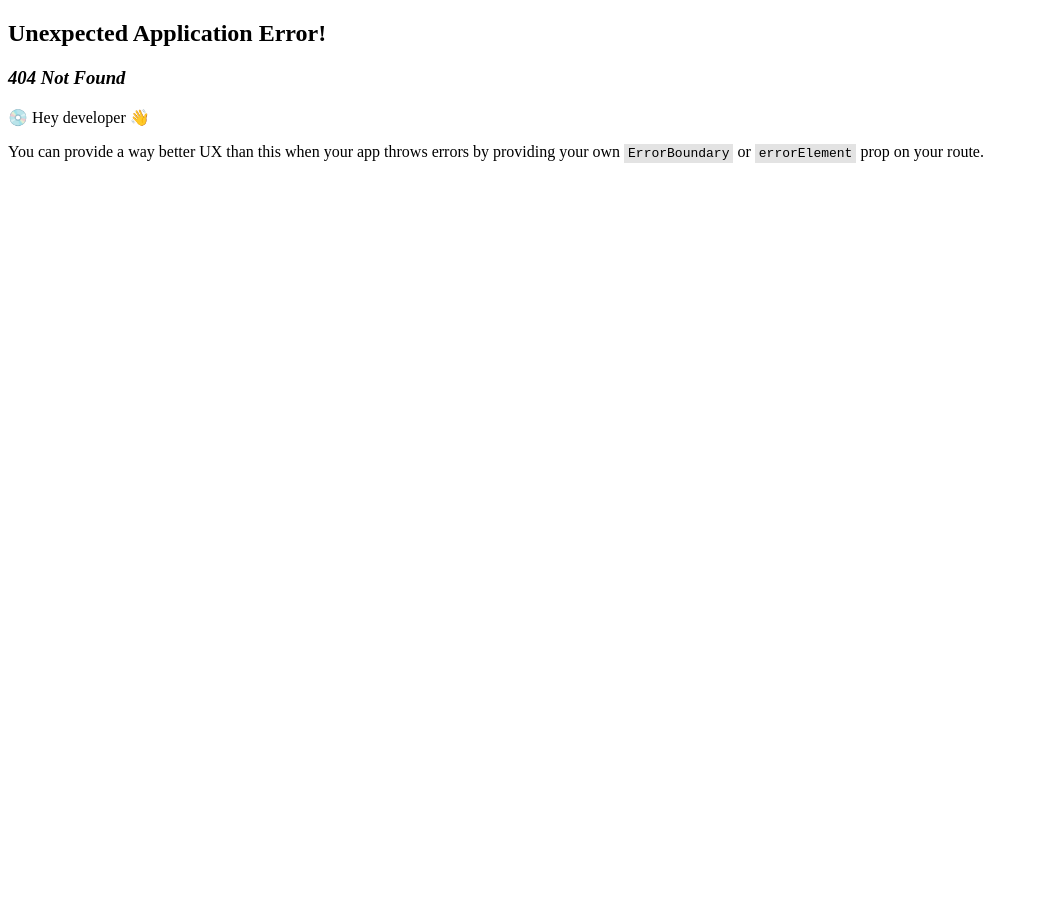
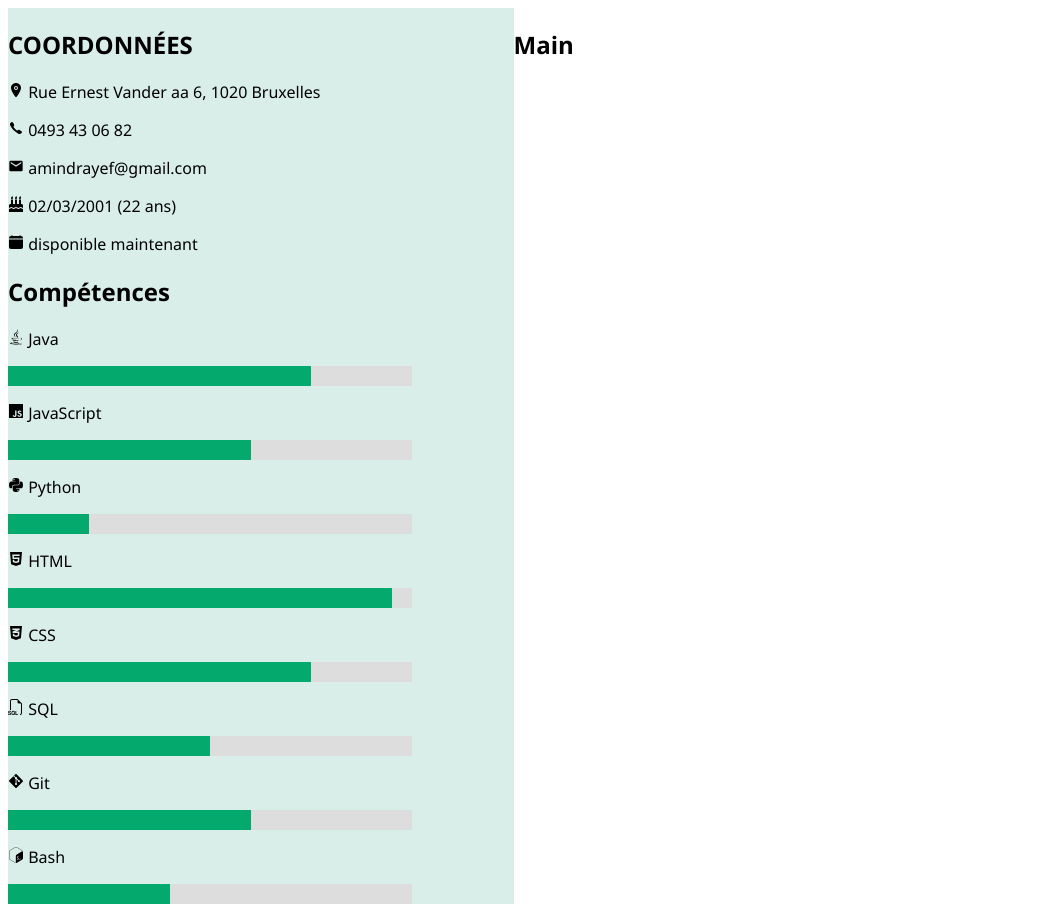
Before and after one commit to Arnemix/portfolio-drayef-mohamed-amin, a React (Create React App) app: page /cv in a window 1280 px wide. Before the commit this address had no page. Shown: the whole page, without its empty margins (0-1039 px from the left). Before the commit the page ends 800 px from the top, so only its background shows below. Built offline with nearby package versions, Linux system fonts and the light colour scheme.

Commit message:
Début sidebar cv

```diff
--- a/public/index.html
+++ b/public/index.html
@@ -1,17 +1,17 @@
 <!DOCTYPE html>
 <html lang="fr">
+
 <head>
     <meta charset="utf-8" />
     <link rel="icon" href="%PUBLIC_URL%/favicon.ico" />
     <meta name="viewport" content="width=device-width, initial-scale=1" />
     <meta name="theme-color" content="#000000" />
-        <meta
-        name="description"
-        content="Web site created using create-react-app"
-        />
-        <title>portfolio-drayef-mohamed-amin</title>
+    <meta name="description" content="Web site created using create-react-app" />
+    <title>Portfolio | Drayef Mohamed Amin (Beta)</title>
 </head>
+
 <body>
     <div id="root"></div>
 </body>
+
 </html>
--- a/src/App.scss
+++ b/src/App.scss
@@ -0,0 +1,3 @@
+body {
+    font-family: "Segoe UI", Tahoma, Geneva, Verdana, sans-serif;
+}
--- /dev/null
+++ b/src/components/cv/CV.jsx
@@ -0,0 +1,59 @@
+import React from "react";
+import "./CV.scss";
+import data from "../../data/cv/cv-data.json";
+import { IoLocation } from "react-icons/io5";
+import { IoIosCall } from "react-icons/io";
+import { MdEmail } from "react-icons/md";
+import { FaBirthdayCake } from "react-icons/fa";
+import { getAge, getIcon } from "../../utils/utils";
+import { IoCalendarClear } from "react-icons/io5";
+
+function CV(props) {
+    return (
+        <div className="cv-container">
+            <div className="cv-sidebar">
+                <div className="cv-picture">{/* Mettre la photo */}</div>
+                <div className="cv-coordinates">
+                    <h2>COORDONNÉES</h2>
+                    <p>
+                        <IoLocation /> {data["cv-personnal-info"]["location"]}
+                    </p>
+                    <p>
+                        <IoIosCall /> {data["cv-personnal-info"]["phoneNumber"]}
+                    </p>
+                    <p>
+                        <MdEmail /> {data["cv-personnal-info"]["email"]}
+                    </p>
+                    <p>
+                        <FaBirthdayCake /> {data["cv-personnal-info"]["dateOfBirth"]} ({getAge("2001-03-02")} ans)
+                    </p>
+                    <p>
+                        <IoCalendarClear /> disponible maintenant
+                    </p>
+                </div>
+                <div className="cv-skills">
+                    <h2>Compétences</h2>
+                    <div className="cv-skills-container">
+                        {data["cv-skill"].map((skill) => {
+                            return (
+                                <div key={skill["id"]} className="cv-skill">
+                                    <p>
+                                        {getIcon(skill["name"])} {skill["name"]}
+                                    </p>
+                                    <div className="progress-container">
+                                        <div className="progress" style={{ width: `${skill["level"]}%` }}></div>
+                                    </div>
+                                </div>
+                            );
+                        })}
+                    </div>
+                </div>
+            </div>
+            <div className="cv-main">
+                <h2>Main</h2>
+            </div>
+        </div>
+    );
+}
+
+export default CV;
--- /dev/null
+++ b/src/components/cv/CV.scss
@@ -0,0 +1,17 @@
+.cv-container {
+    display: flex;
+    width: 100%;
+    .cv-sidebar {
+        background-color: rgb(218, 238, 233);
+        width: 40%;
+    }
+}
+
+.progress-container {
+    width: 80%;
+    background-color: #ddd;
+    .progress {
+        height: 20px;
+        background-color: #04aa6d;
+    }
+}
--- /dev/null
+++ b/src/data/cv/cv-data.json
@@ -0,0 +1,87 @@
+{
+    "cv-personnal-info": {
+        "firstName": "Drayef",
+        "lastName": "Mohamed Amin",
+        "jobTitle": "Développeur",
+        "location": "Rue Ernest Vander aa 6, 1020 Bruxelles",
+        "land": "Belgique",
+        "dateOfBirth": "02/03/2001",
+        "phoneNumber": "0493 43 06 82",
+        "email": "amindrayef@gmail.com",
+        "website": "https://amindrayef.com"
+    },
+    "cv-skill": [
+        {
+            "id": 1,
+            "name": "Java",
+            "level": 75,
+            "startLearningYear": 2017,
+            "learnedFrameworks": [
+                "Spring",
+                "Spring Boot"
+            ]
+        },
+        {
+            "id": 2,
+            "name": "JavaScript",
+            "level": 60,
+            "startLearningYear": 2020,
+            "learnedFrameworks": [
+                "React",
+                "Angular"
+            ]
+        },
+        {
+            "id": 3,
+            "name": "Python",
+            "level": 20,
+            "startLearningYear": 2021,
+            "learnedFrameworks": []
+        },
+        {
+            "id": 4,
+            "name": "HTML",
+            "level": 95,
+            "startLearningYear": 2018,
+            "learnedFrameworks": []
+        },
+        {
+            "id": 5,
+            "name": "CSS",
+            "level": 75,
+            "startLearningYear": 2018,
+            "learnedFrameworks": [
+                "Bootstrap",
+                "Sass"
+            ]
+        },
+        {
+            "id": 6,
+            "name": "SQL",
+            "level": 50,
+            "startLearningYear": 2018,
+            "learnedFrameworks": [
+                "MySQL",
+                "Json",
+                "MongoDB"
+            ]
+        },
+        {
+            "id": 7,
+            "name": "Git",
+            "level": 60,
+            "startLearningYear": 2018,
+            "learnedFrameworks": [
+                "GitHub",
+                "GitLab"
+            ]
+        },
+        {
+            "id": 8,
+            "name": "Bash",
+            "level": 40,
+            "startLearningYear": 2018,
+            "learnedFrameworks": []
+        }
+    ]
+}
--- a/src/redux/store/store.js
+++ b/src/redux/store/store.js
@@ -1,5 +1,4 @@
-import { configureStore } from '@reduxjs/toolkit';
-import todoReducer from './slices/todoSlice';
+import { configureStore } from "@reduxjs/toolkit";
 
 export default configureStore({
     reducer: {
--- /dev/null
+++ b/src/utils/utils.js
@@ -0,0 +1,52 @@
+import { FaJava } from "react-icons/fa";
+import { IoLogoJavascript } from "react-icons/io5";
+import { FaHtml5 } from "react-icons/fa";
+import { FaCss3Alt } from "react-icons/fa";
+import { FaReact } from "react-icons/fa";
+import { BsFiletypeSql } from "react-icons/bs";
+import { FaPython } from "react-icons/fa";
+import { FaGitAlt } from "react-icons/fa";
+import { SiGnubash } from "react-icons/si";
+
+export function getAge(dateOfBirth) {
+    const today = new Date();
+    const birthday = new Date(dateOfBirth);
+    let age = today.getFullYear() - birthday.getFullYear();
+    const currentMonth = today.getMonth();
+    const birthMonth = birthday.getMonth();
+    const currentDay = today.getDate();
+    const birthDay = birthday.getDate();
+
+    // If the birthday hasn't passed yet this year, decrease the age by 1
+    if (currentMonth < birthMonth || (currentMonth === birthMonth && currentDay < birthDay)) {
+        age--;
+    }
+
+    return age;
+}
+
+export function getIcon(x) {
+    switch (x.toLowerCase()) {
+        case "java":
+            return <FaJava />;
+        case "javascript":
+            return <IoLogoJavascript />;
+        case "html":
+            return <FaHtml5 />;
+        case "css":
+            return <FaCss3Alt />;
+        case "react":
+            return <FaReact />;
+        case "sql":
+            return <BsFiletypeSql />;
+        case "python":
+            return <FaPython />;
+        case "git":
+            return <FaGitAlt />;
+        case "bash":
+            return <SiGnubash />;
+
+        default:
+            return null;
+    }
+}
```
Also changed, not shown: src/App.js (+6 -3 lines). Lines whose indentation alone changed are shown as unchanged.
